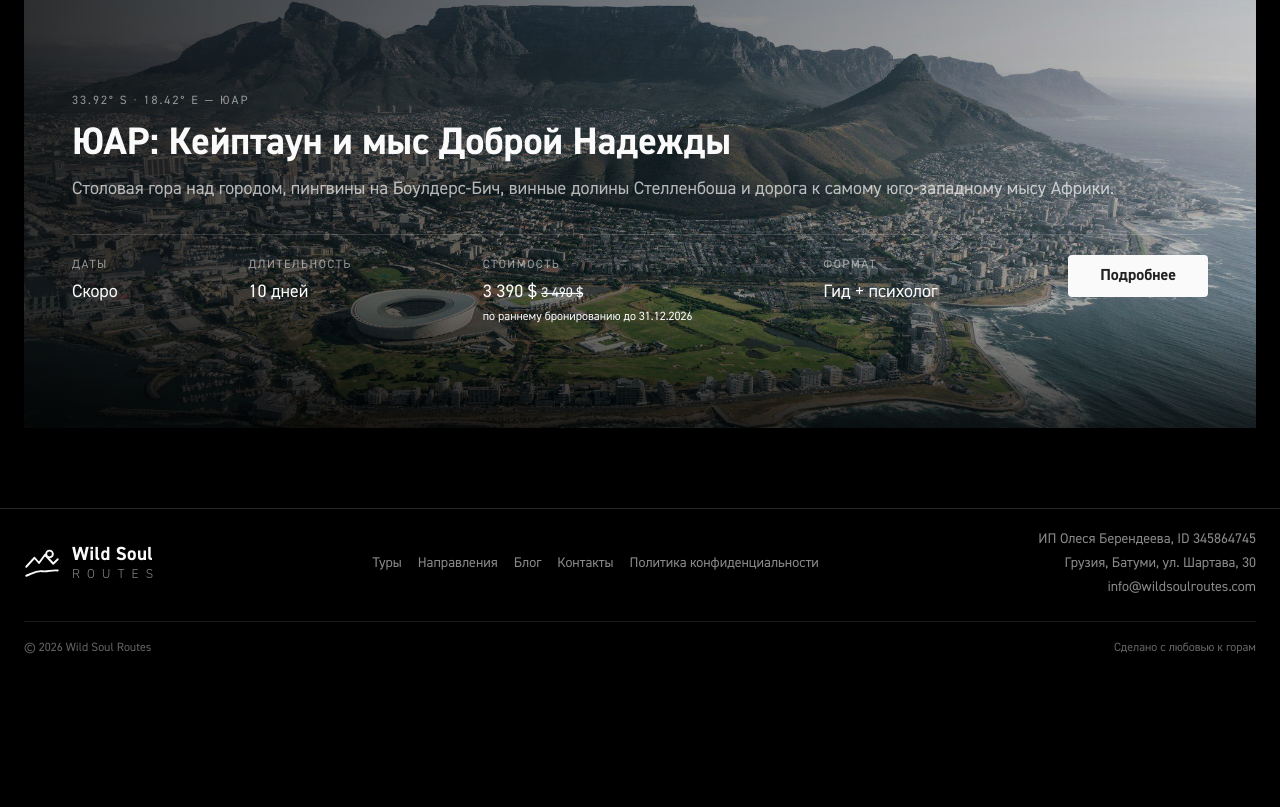
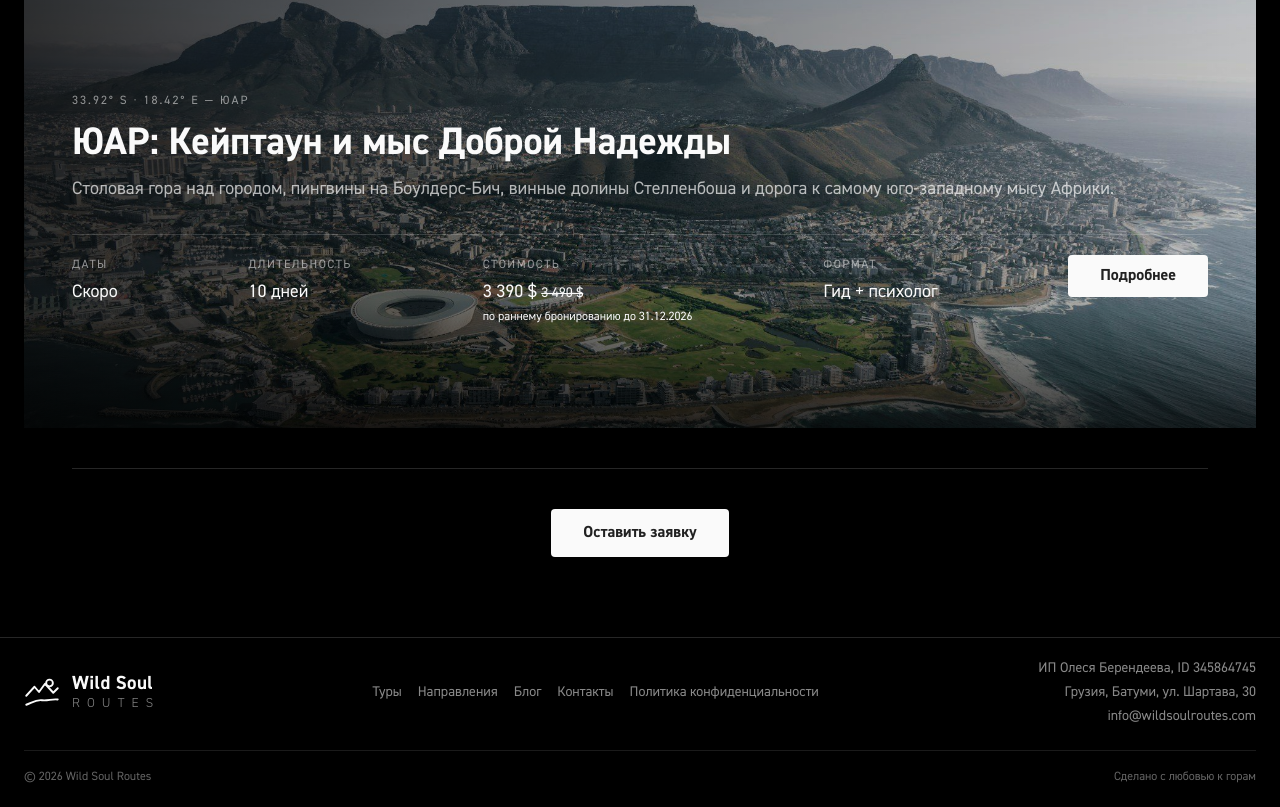
Before and after one commit to fifulina-uxui/wild-soul-routes, a React (Vite) app: page /tours in a window 1280 px wide. Shown: the part 3164-3971 px from the top of the page. Before the commit the page ends 3842 px from the top, so only its background shows below. Built offline with nearby package versions, Linux system fonts and the light colour scheme.

Commit message:
Add request button at the end of tours page

```diff
--- a/src/pages/ToursPage.tsx
+++ b/src/pages/ToursPage.tsx
@@ -103,7 +103,7 @@ export default function ToursPage() {
       </div>
 
       {/* Список туров карточками с фото-фоном — как на главной */}
-      <div className="flex flex-col gap-4 px-4 pb-20 pt-8 md:px-6">
+      <div className="flex flex-col gap-4 px-4 pb-10 pt-8 md:px-6">
         {items.map((tour) => (
           <Reveal key={tour.id}>
             <article className="group relative min-h-[55vh] overflow-hidden">
@@ -181,6 +181,20 @@ export default function ToursPage() {
           </Reveal>
         ))}
       </div>
+
+      {/* Кнопка заявки в конце списка */}
+      <div className="mx-auto max-w-[1200px] px-5 pb-20 md:px-8">
+        <Reveal>
+          <div className="flex justify-center border-t border-[rgb(255_255_255/15%)] pt-10">
+            <Link
+              to="/contacts#lead"
+              className="inline-flex min-h-[48px] w-full items-center justify-center rounded-[4px] bg-[#fafafa] px-8 py-2 text-[16px] font-bold leading-[26px] text-[rgb(0_0_0/87%)] transition-colors duration-200 hover:bg-[#e6e6e6] active:bg-[#d6d6d6] sm:w-auto"
+            >
+              {t.cta.lead}
+            </Link>
+          </div>
+        </Reveal>
+      </div>
     </Subpage>
   )
 }
```
